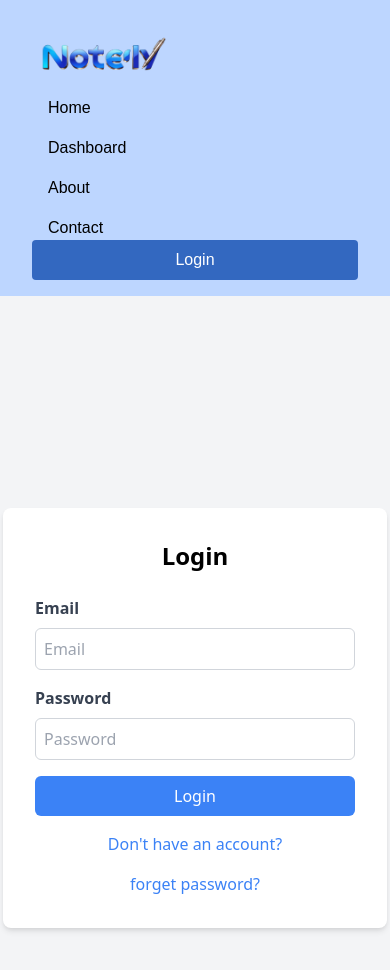
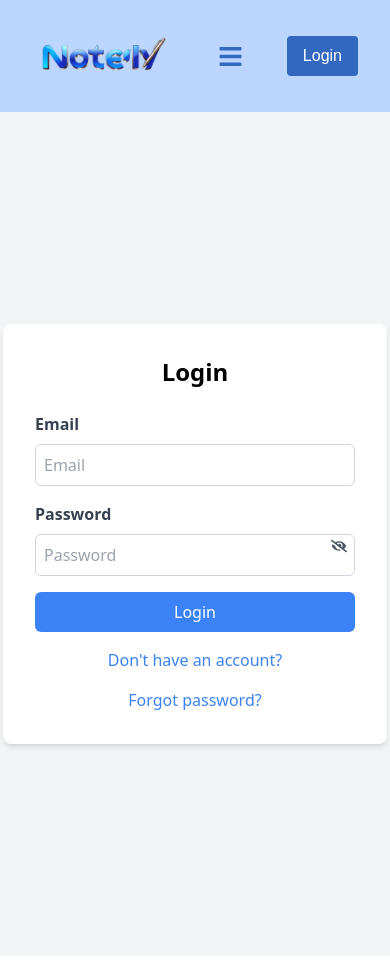
Before and after one commit to Aryanpatel1066/notely-mern, a React (Vite) app in the folder frontend/: page / in a window 390 px wide. Both pictures are taken after a click on the button "Get Started". Shown: the top 970 px of the page. Built offline with nearby package versions, Linux system fonts and the light colour scheme.

Commit message:
set some password visible or not and some nav style

```diff
--- a/frontend/src/components/Navbar.css
+++ b/frontend/src/components/Navbar.css
@@ -1,19 +1,22 @@
- /* Base styles */
- *{
-    margin: 0;
-    padding: 0;
-    box-sizing: border-box;
- }
+ /* Navbar.css */
+
 .navbarComponent {
     display: flex;
     justify-content: space-between;
     align-items: center;
     padding: 1rem 2rem;
-    background-color:#BDD6FF;
+    background-color: #BDD6FF;
     color: #3368c0;
     font-family: Arial, sans-serif;
+    /* border: 2px solid red; */
   }
-
+  @media (max-width:272px) {
+    .navbarComponent{
+        /* border:2px solid green; */
+        gap:10px;
+        justify-content: space-between;
+    }
+  }
   .logo {
     font-size: 1.5rem;
     font-weight: bold;
@@ -34,18 +37,15 @@
     border-radius: 4px;
     transition: background-color 0.3s;
   }
-.navLink.active{
-    color:#3368c0;
+
+  .navLink.active {
+    color: #3368c0;
     font-weight: bold;
     border-bottom: 2px solid white;
   }
+
   .navLink:hover {
-    /* background-color: #3368c0; */
-    color:#3368c0;
-}
-
-.activeLink {
-    background-color: #4dd0e1;
+    color: #3368c0;
   }
 
   .loginButton {
@@ -61,20 +61,31 @@
     background-color: #1966e3;
   }
 
-/* Responsive styles */
+  .hamburger {
+    display: none;
+    cursor: pointer;
+  }
+
   @media (max-width: 768px) {
-    .navbarComponent {
-        flex-direction: column;
-        align-items: flex-start;
+    .hamburger {
+      display: block;
     }
 
     .navLinks {
+      display: none;
       flex-direction: column;
+      position: absolute;
+      top: 60px;
+      right: 0;
+      background-color: #BDD6FF;
       width: 100%;
+      padding: 1rem 0;
+      text-align: center;
     }
 
-    .navLink, .loginButton {
-        width: 100%;
-        text-align: center;
+    .navLinks.open {
+      display: flex;
+      border:2px solid red;
+      margin: 2rem 0;
     }
   }
--- a/frontend/src/components/Navbar.jsx
+++ b/frontend/src/components/Navbar.jsx
@@ -1,10 +1,12 @@
 import { NavLink, useNavigate } from "react-router-dom";
 import { useState, useEffect } from "react";
-import { FaUserCircle } from "react-icons/fa"; // Profile icon
+import { FaUserCircle, FaBars, FaTimes } from "react-icons/fa"; // Profile & Hamburger Icons
 import "./Navbar.css";
-import NotelyLogo from "../assets/Notely2.png"
+import NotelyLogo from "../assets/Notely2.png";
+
 function Navbar() {
   const [user, setUser] = useState(null);
+  const [menuOpen, setMenuOpen] = useState(false);
 
   useEffect(() => {
     const storedUser = localStorage.getItem("user");
@@ -15,45 +17,45 @@ function Navbar() {
 
   return (
     <div className="navbarComponent">
-      <div className="logo"><NavLink to="/">     <img src={NotelyLogo} className="h-20 w-auto transition-transform duration-300 hover:scale-110" alt="Notely Logo"/>
+      <div className="logo">
+        <NavLink to="/">
+          <img
+            src={NotelyLogo}
+            className="h-20 w-auto transition-transform duration-300 hover:scale-110"
+            alt="Notely Logo"
+          />
+        </NavLink>
+      </div>
 
-      </NavLink></div>
-      <ul className="navLinks">
+      {/* Hamburger Icon for Small Screens */}
+      <div className="hamburger" onClick={() => setMenuOpen(!menuOpen)}>
+        {menuOpen ? <FaTimes size={25} /> : <FaBars size={25} />}
+      </div>
+
+      <ul className={`navLinks ${menuOpen ? "open" : ""}`}>
         <li>
-          <NavLink
-            to="/"
-            className={({ isActive }) => isActive ? "navLink active" : "navLink"}
-          >
+          <NavLink to="/" className={({ isActive }) => isActive ? "navLink active" : "navLink"}>
             Home
           </NavLink>
         </li>
         <li>
-          <NavLink
-            to="/dashboard"
-            className={({ isActive }) => isActive ? "navLink active" : "navLink"}
-          >
+          <NavLink to="/dashboard" className={({ isActive }) => isActive ? "navLink active" : "navLink"}>
             Dashboard
           </NavLink>
         </li>
         <li>
-          <NavLink
-            to="/about"
-            className={({ isActive }) => isActive ? "navLink active" : "navLink"}
-          >
+          <NavLink to="/about" className={({ isActive }) => isActive ? "navLink active" : "navLink"}>
             About
           </NavLink>
         </li>
         <li>
-          <NavLink
-            to="/contact"
-            className={({ isActive }) => isActive ? "navLink active" : "navLink"}
-          >
+          <NavLink to="/contact" className={({ isActive }) => isActive ? "navLink active" : "navLink"}>
             Contact
           </NavLink>
         </li>
       </ul>
 
-      {/* ✅ Show Profile Icon if Logged In, Else Show Login Button */}
+      {/* Profile or Login Button */}
       {user ? (
         <NavLink to="/profile" className="profileIcon">
           <FaUserCircle size={30} />
--- a/frontend/src/pages/Login.jsx
+++ b/frontend/src/pages/Login.jsx
@@ -3,11 +3,18 @@ import { toast, ToastContainer, Bounce } from "react-toastify";
 import "react-toastify/dist/ReactToastify.css";
 import apiService from "../api/apiservices";
 import { NavLink, useNavigate } from "react-router-dom";
-import Navbar from "../components/Navbar"
+import { FaEye, FaEyeSlash } from "react-icons/fa";
+import Navbar from "../components/Navbar";
+
 function Login() {
   const [email, setEmail] = useState("");
   const [password, setPassword] = useState("");
+  const [showPassword, setShowPassword] = useState(false);
   const navigate = useNavigate();
+
+  const togglePasswordVisibility = () => {
+    setShowPassword(!showPassword);
+  };
 
   const handleSubmit = async (e) => {
     e.preventDefault();
@@ -15,7 +22,7 @@ function Login() {
     try {
       const response = await apiService.post("/auth/signin", { email, password });
 
-      console.log("API Response:", response.data); // Debugging response
+      console.log("API Response:", response.data);
 
       const { name, userId, message } = response.data;
 
@@ -23,7 +30,6 @@ function Login() {
         throw new Error("Invalid login response: userId missing");
       }
 
-      // ✅ Store correct values
       localStorage.setItem("userId", userId);
       localStorage.setItem("user", JSON.stringify({ name, email }));
 
@@ -49,13 +55,13 @@ function Login() {
       console.error("Login Error:", err.response?.data || err.message);
       toast.error(`❌ ${err.response?.data?.message || "Login failed!"}`, {
         position: "top-right",
-        autoClose:2000,
-        hideProgressBar:false,
-        closeOnClick:true,
-        pauseOnHover:false,
-        draggable:true,
-        theme:"light",
-        transition:Bounce,
+        autoClose: 2000,
+        hideProgressBar: false,
+        closeOnClick: true,
+        pauseOnHover: false,
+        draggable: true,
+        theme: "light",
+        transition: Bounce,
       });
     }
   };
@@ -82,19 +88,28 @@ function Login() {
             />
           </div>
 
-          <div className="mb-4">
+          <div className="mb-4 relative">
             <label htmlFor="password" className="block text-gray-700 font-semibold">
               Password
             </label>
+            <div className="relative">
               <input
-              type="password"
+                type={showPassword ? "text" : "password"}
                 id="password"
                 value={password}
                 onChange={(e) => setPassword(e.target.value)}
                 placeholder="Password"
                 required
-              className="mt-2 p-2 w-full border border-gray-300 rounded-md focus:outline-none focus:ring-2 focus:ring-blue-500"
+                className="mt-2 p-2 w-full border border-gray-300 rounded-md focus:outline-none focus:ring-2 focus:ring-blue-500 pr-10"
               />
+              <button
+                type="button"
+                className="absolute right-2 top-3 text-gray-600"
+                onClick={togglePasswordVisibility}
+              >
+                {showPassword ? <FaEye /> : <FaEyeSlash />}
+              </button>
+            </div>
           </div>
 
           <button
@@ -112,12 +127,11 @@ function Login() {
         </div>
         <div className="mt-4 text-center">
           <NavLink to="/forgot-password" className="text-blue-500 hover:text-blue-700">
-            forget password?
+            Forgot password?
           </NavLink>
         </div>
       </div>
 
-      {/* Toast Container */}
       <ToastContainer
         position="top-right"
         autoClose={2000}
@@ -133,7 +147,6 @@ function Login() {
       />
     </div>
     </>
-
   );
 }
 
--- a/frontend/src/pages/Register.jsx
+++ b/frontend/src/pages/Register.jsx
@@ -2,19 +2,30 @@ import React, { useState } from "react";
 import { toast, ToastContainer } from "react-toastify";
 import "react-toastify/dist/ReactToastify.css";
 import { NavLink, useNavigate } from "react-router-dom";
+import { FaEye, FaEyeSlash } from "react-icons/fa";
 import apiService from "../api/apiservices";
 import Navbar from "../components/Navbar";
+
 function Register() {
   const [name, setName] = useState("");
   const [email, setEmail] = useState("");
   const [password, setPassword] = useState("");
+  const [showPassword, setShowPassword] = useState(false);
   const navigate = useNavigate();
+
+  const togglePasswordVisibility = () => {
+    setShowPassword(!showPassword);
+  };
 
   const handleSubmit = async (e) => {
     e.preventDefault();
 
     try {
-            const response = await apiService.post("auth/signup", { name, email, password });
+      const response = await apiService.post("auth/signup", {
+        name,
+        email,
+        password,
+      });
       console.log(response);
       const user = response.data.user;
       const userId = user.id;
@@ -22,7 +33,6 @@ function Register() {
 
       console.log("userId:", userId);
 
-            // ✅ Show success toast
       toast.success("✅ Registration successful!", {
         position: "top-right",
         autoClose: 2000,
@@ -37,13 +47,13 @@ function Register() {
       setEmail("");
       setPassword("");
 
-            // Redirect after 2 seconds
       setTimeout(() => {
-                navigate('/login');
+        navigate("/login");
       }, 2000);
     } catch (err) {
-            // ❌ Show error toast
-            toast.error(`❌ ${err.response?.data?.message || "Registration failed!"}`, {
+      toast.error(
+        `❌ ${err.response?.data?.message || "Registration failed!"}`,
+        {
           position: "top-right",
           autoClose: 2000,
           hideProgressBar: false,
@@ -51,19 +61,23 @@ function Register() {
           pauseOnHover: false,
           draggable: true,
           theme: "light",
-            });
+        }
+      );
     }
   };
 
   return (
     <>
-        <Navbar/>
+      <Navbar />
       <div className="flex justify-center items-center h-screen bg-gray-100">
         <div className="bg-white p-8 rounded-lg shadow-md w-full max-w-sm">
           <h2 className="text-2xl font-bold text-center mb-6">Register</h2>
           <form onSubmit={handleSubmit}>
             <div className="mb-4">
-                        <label htmlFor="username" className="block text-gray-700 font-semibold">
+              <label
+                htmlFor="username"
+                className="block text-gray-700 font-semibold"
+              >
                 Username
               </label>
               <input
@@ -78,7 +92,10 @@ function Register() {
             </div>
 
             <div className="mb-4">
-                        <label htmlFor="email" className="block text-gray-700 font-semibold">
+              <label
+                htmlFor="email"
+                className="block text-gray-700 font-semibold"
+              >
                 Email
               </label>
               <input
@@ -92,19 +109,31 @@ function Register() {
               />
             </div>
 
-                    <div className="mb-4">
-                        <label htmlFor="password" className="block text-gray-700 font-semibold">
+            <div className="mb-4 relative">
+              <label
+                htmlFor="password"
+                className="block text-gray-700 font-semibold"
+              >
                 Password
               </label>
+              <div className="relative">
                 <input
-                            type="password"
+                  type={showPassword ? "text" : "password"}
                   id="password"
                   name="password"
                   value={password}
                   onChange={(e) => setPassword(e.target.value)}
                   required
-                            className="mt-2 p-2 w-full border border-gray-300 rounded-md focus:outline-none focus:ring-2 focus:ring-blue-500"
+                  className="mt-2 p-2 w-full border border-gray-300 rounded-md focus:outline-none focus:ring-2 focus:ring-blue-500 pr-10"
                 />
+                <button
+                  type="button"
+                  className="absolute right-2 top-3 text-gray-600"
+                  onClick={togglePasswordVisibility}
+                >
+                  {showPassword ? <FaEye/> : <FaEyeSlash />}
+                </button>
+              </div>
             </div>
 
             <button
@@ -115,14 +144,16 @@ function Register() {
             </button>
 
             <div className="mt-4 text-center">
-                        <NavLink to="/login" className="text-blue-500 hover:text-blue-700">
+              <NavLink
+                to="/login"
+                className="text-blue-500 hover:text-blue-700"
+              >
                 Already have an account?
               </NavLink>
             </div>
           </form>
         </div>
 
-            {/* Toast Container */}
         <ToastContainer
           position="top-right"
           autoClose={2000}
--- a/frontend/src/pages/ResetPassword.jsx
+++ b/frontend/src/pages/ResetPassword.jsx
@@ -3,13 +3,20 @@ import { useNavigate, useLocation } from "react-router-dom";
 import { toast, ToastContainer, Bounce } from "react-toastify";
 import "react-toastify/dist/ReactToastify.css";
 import apiService from "../api/apiservices";
-import { IoArrowBack } from "react-icons/io5"; // Using react-icons for the back arrow icon
+import { IoArrowBack } from "react-icons/io5";
+import { FaEye, FaEyeSlash } from "react-icons/fa";
 import { NavLink } from "react-router-dom";
+
 function ResetPassword() {
   const [newPassword, setNewPassword] = useState("");
+  const [showPassword, setShowPassword] = useState(false);
   const navigate = useNavigate();
   const location = useLocation();
   const otp = location.state?.otp;
+
+  const togglePasswordVisibility = () => {
+    setShowPassword(!showPassword);
+  };
 
   const handleSubmit = async (e) => {
     e.preventDefault();
@@ -27,14 +34,23 @@ function ResetPassword() {
       <div className="bg-white p-8 rounded-lg shadow-md w-full max-w-sm">
         <h2 className="text-2xl font-bold text-center mb-6">Reset Password</h2>
         <form onSubmit={handleSubmit}>
+          <div className="relative mb-4">
             <input
-            type="password"
+              type={showPassword ? "text" : "password"}
               value={newPassword}
               onChange={(e) => setNewPassword(e.target.value)}
               placeholder="Enter new password"
               required
-            className="w-full p-2 border rounded mb-4"
+              className="w-full p-2 border rounded pr-10"
             />
+            <button
+              type="button"
+              className="absolute right-2 top-3 text-gray-600"
+              onClick={togglePasswordVisibility}
+            >
+              {showPassword ? <FaEye /> : <FaEyeSlash />}
+            </button>
+          </div>
           <button type="submit" className="w-full bg-red-500 text-white p-2 rounded">
             Reset Password
           </button>
```
Lines whose indentation alone changed are shown as unchanged.
